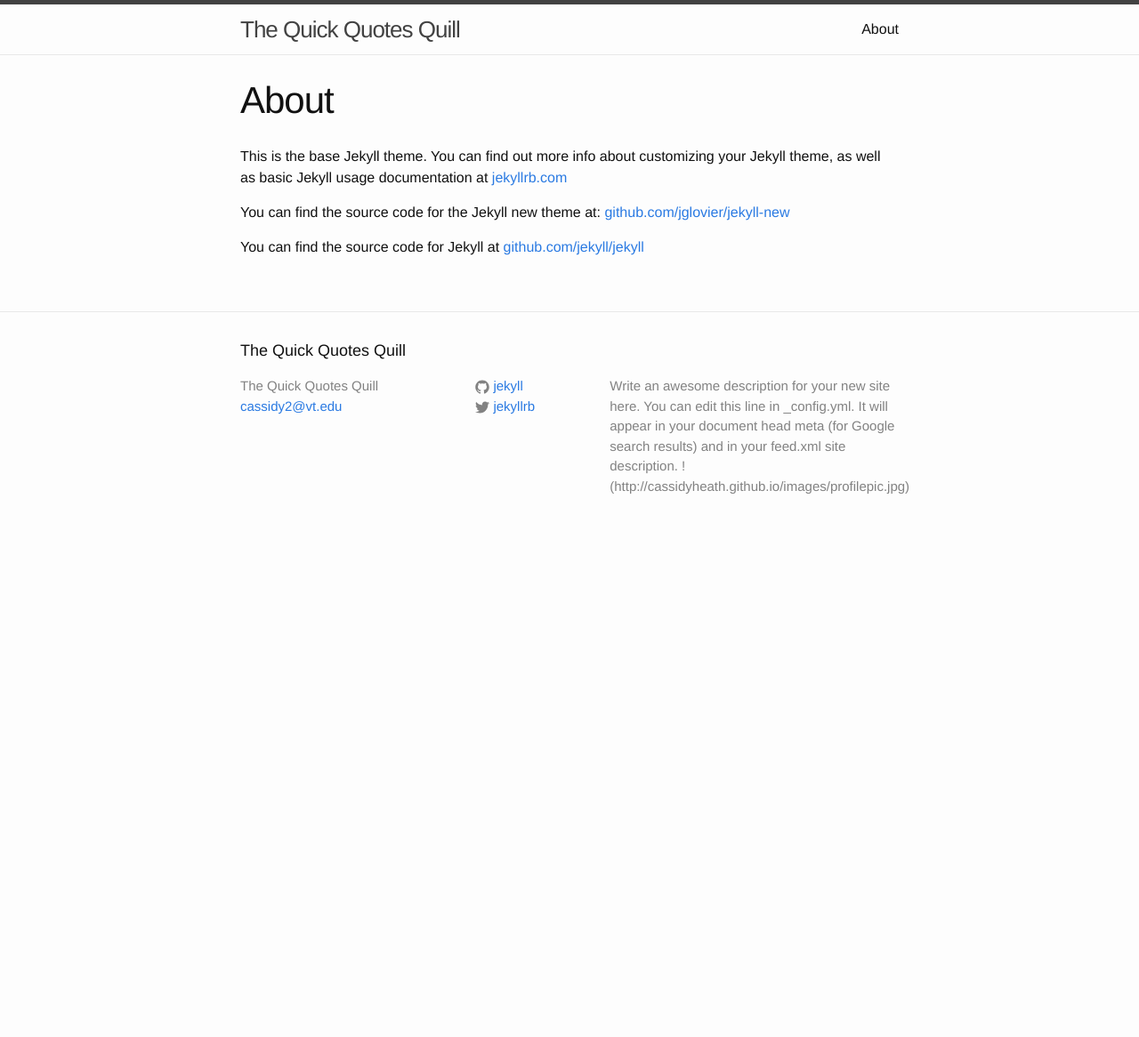
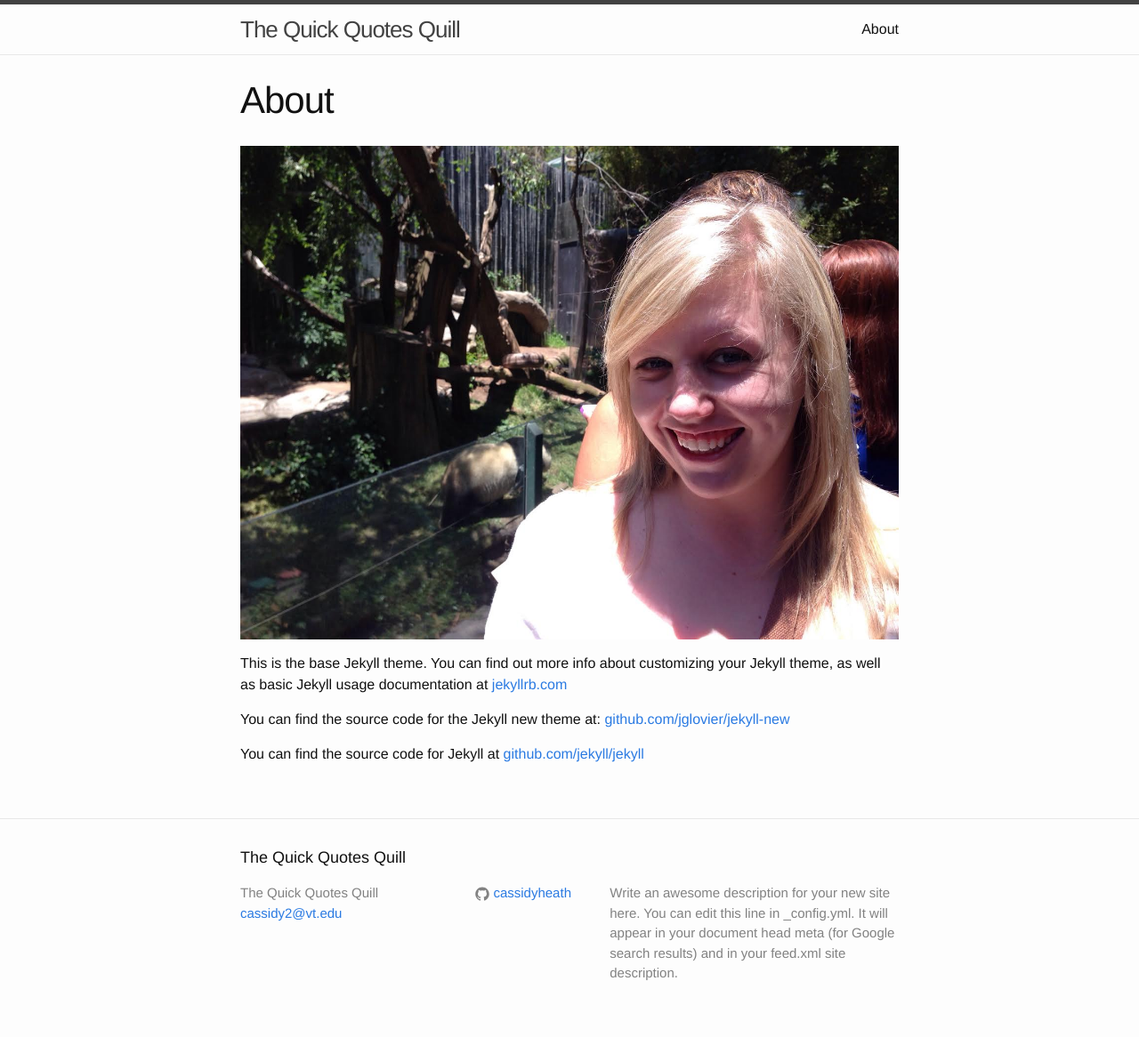
Before and after one commit to cassidyheath/cassidyheath.github.io, a Jekyll site: the page built from about.md, in a window 1280 px wide. Shown: the whole page at 89% size. Built offline with Jekyll 4.4.1, drawn with Linux system fonts in a browser that asks for light colours; before the commit the page ends 900 px from its top, so only the background shows below that.

Commit message:
profile picture added

```diff
--- a/_config.yml
+++ b/_config.yml
@@ -5,11 +5,9 @@ description: > # this means to ignore newlines until "baseurl:"
   Write an awesome description for your new site here. You can edit this
   line in _config.yml. It will appear in your document head meta (for
   Google search results) and in your feed.xml site description.
-  !(http://cassidyheath.github.io/images/profilepic.jpg)
 baseurl: "" # the subpath of your site, e.g. /blog/
 url: http://http.cassidyheath.github.io/ # the base hostname & protocol for your site
-twitter_username: jekyllrb
-github_username:  jekyll
+github_username:  cassidyheath
 
 # Build settings
 markdown: kramdown
--- a/about.md
+++ b/about.md
@@ -4,6 +4,8 @@ title: About
 permalink: /about/
 ---
 
+![](/images/profilepic.jpg)
+
 This is the base Jekyll theme. You can find out more info about customizing your Jekyll theme, as well as basic Jekyll usage documentation at [jekyllrb.com](http://jekyllrb.com/)
 
 You can find the source code for the Jekyll new theme at: [github.com/jglovier/jekyll-new](https://github.com/jglovier/jekyll-new)
```
Also changed, not shown: 1 other file.
